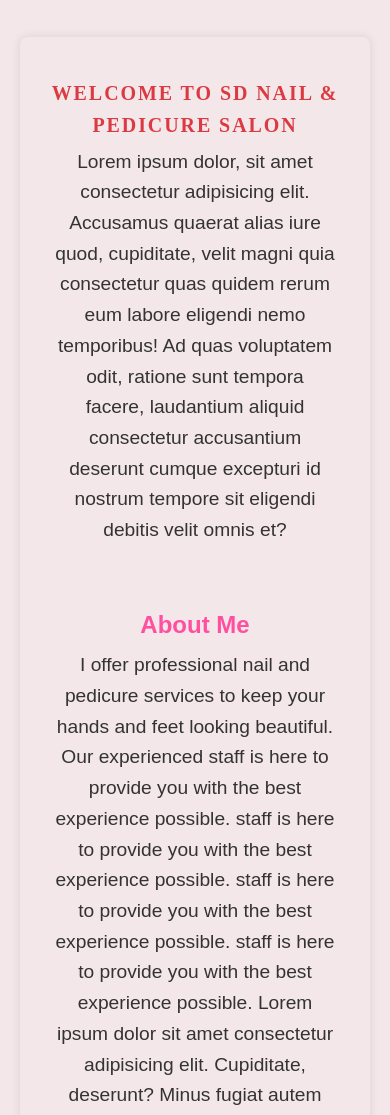
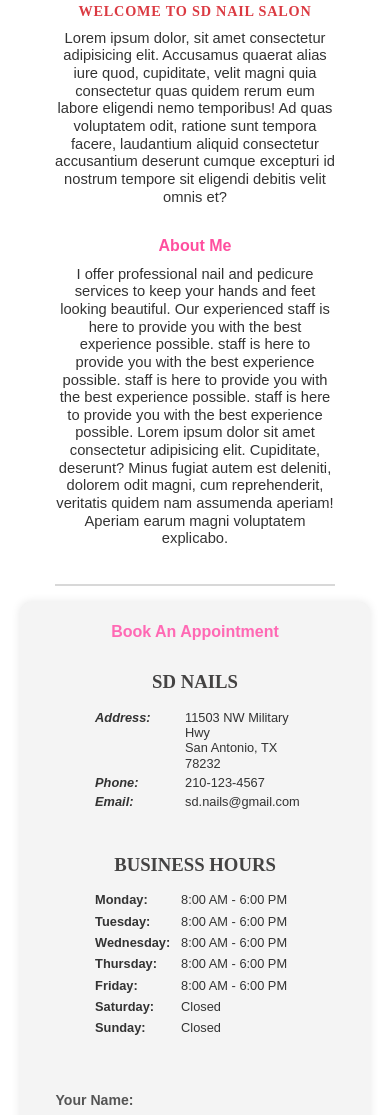
Before and after one commit to FernandoDLT/schedule-helper, a plain HTML site: page index.html in a window 390 px wide. Shown: the part 199-1314 px from the top of the page. Drawn offline with Linux system fonts and the light colour scheme.

Commit message:
Add contact-wrapper, media @480, centered booking @480, update all hs and text sizing

```diff
--- a/index.html
+++ b/index.html
@@ -20,7 +20,7 @@
          <div class="left-nav">
             <nav>
                <ul>
-                  <li><a href="#home">Home</a></li>
+                  <li><a href="#main">Home</a></li>
                   <li><a href="#home">About Me</a></li>
                   <li><a href="#services">Services</a></li>
                </ul>
@@ -83,9 +83,9 @@
    </section>
 
    <!-- Main Content Section -->
-   <section id="home">
+   <section id="main">
       <div class="welcome">
-         <h1>Welcome To SD Nail & Pedicure Salon</h1>
+         <h1 class="title">Welcome To SD Nail Salon</h1>
          <p>Lorem ipsum dolor, sit amet consectetur adipisicing elit.
             Accusamus quaerat alias iure quod, cupiditate, velit magni quia consectetur quas quidem
             rerum eum labore eligendi nemo temporibus! Ad quas voluptatem odit,
@@ -108,6 +108,7 @@
       </div>
    </section>
 
+   <hr>
 
    <!-- Booking Section -->
    <section id="booking">
@@ -136,30 +137,29 @@
 
 
          <!-- Contact information -->
-         <section id="contact-info">
-            <h3>SD Nails</h3>
+         <div id="contact-info-wrapper">
             <ul class="contact-details">
-               <li><i><b>Address:</b></i> 11503 NW Military Hwy Building
-                  <br>San Antonio, TX 78232</li>
-                  <!-- <li class="city">San Antonio, TX 78232</li> -->
-                  <li><i><b>Phone:</b></i> 210-123-4567</li>
-                  <li><i><b>Email:</b></i> sd.nails@gmail.com</li>
-               </ul>
+               <h3>SD Nails</h3>
+               <li><i><b>Address:</b></i> 11503 NW Military Hwy
+               <br>San Antonio, TX 78232</li>
+               <li><i><b>Phone:</b></i> 210-123-4567</li>
+               <li><i><b>Email:</b></i> sd.nails@gmail.com</li>
+            </ul>
 
 
             <div class="business-hrs">
                <h3>Business Hours</h3>
                <ul>
-                  <li class="day"><b>Monday:</b> 10:00 AM - 6:00 PM</li>
-                  <li class="day"><b>Tuesday:</b> 10:00 AM - 6:00 PM</li>
-                  <li class="day"><b>Wednesday:</b> 10:00 AM - 6:00 PM</li>
-                  <li class="day"><b>Thursday:</b> 10:00 AM - 6:00 PM</li>
-                  <li class="day"><b>Friday:</b> 10:00 AM - 6:00 PM</li>
+                  <li class="day"><b>Monday:</b> 8:00 AM - 6:00 PM</li>
+                  <li class="day"><b>Tuesday:</b> 8:00 AM - 6:00 PM</li>
+                  <li class="day"><b>Wednesday:</b> 8:00 AM - 6:00 PM</li>
+                  <li class="day"><b>Thursday:</b> 8:00 AM - 6:00 PM</li>
+                  <li class="day"><b>Friday:</b> 8:00 AM - 6:00 PM</li>
                   <li class="day"><b>Saturday:</b> Closed</li>
                   <li class="day"><b>Sunday:</b> Closed</li>
                </ul>
             </div>
-         </section>
+         </div>
       </div>
    </section>
 
--- a/style.css
+++ b/style.css
@@ -9,8 +9,8 @@
 /* Body and Layout */
 body {
    font-family: sans-serif;
-   line-height: 1.6;
-   background-color: #f4e7e9;
+   line-height: 1.2;
+   /* background-color: #fffafb; */
    color: #333;
    padding: 20px;
 }
@@ -134,13 +134,48 @@ nav ul li a:hover {
    transform: scale(1.05);
 }
 
-h1 {
-   /* font-size: 2.5rem; */
+.title {
+   display: flex;
+   align-items: center;
+   justify-content: center;
+   font-size: 1.25rem;
    font-family: 'Playfair Display', serif;
    text-align: center;
-   font-weight: 700;
-   font-size: clamp(10px, 5vw, 20px);
+   text-transform: uppercase;
    color: rgb(219, 58, 66);
+   position: relative;
+   margin: 30px 0 10px;
+   letter-spacing: .08rem;
+   /* line-height: 10px; */
+   /* Center the text vertically */
+   /* Center the text horizontally */
+   /* For positioning the pseudo-elements */
+}
+
+h1 {
+}
+
+.title::before,
+.title::after {
+   content: '';
+   flex-grow: 1;
+   /* Make the lines grow to take available space */
+   height: .01rem;
+   /* Thickness of the line */
+   background-color: rgb(193, 192, 192);
+   /* Line color */
+   max-width: 200px;
+   /* width: 10px; */
+}
+
+.title::before {
+   margin-right: 12px;
+   /* Space between the line and the text */
+}
+
+.title::after {
+   margin-left: 12px;
+   /* Space between the line and the text */
 }
 
 p {
@@ -152,7 +187,7 @@ p {
 /* General Section Styling */
 #services {
    text-align: center;
-   padding: 20px;
+   /* padding: 20px; */
 }
 
 /* Services Section */
@@ -262,37 +297,40 @@ p {
 /* Sections */
 
 .welcome {
-   padding: 40px 0 20px;
-}
-
-h1 {
-   margin-bottom: 6px;
-   font-size: 1.25rem;
-   text-transform: uppercase;
-   letter-spacing: .12rem;
-}
-
-#home h2 {
-   margin-bottom: 6px;
-   color: #ff4f9f;
-   text-align: center;
-}
-
-#home p {
-   padding: 0 0 40px 0;
-   text-align: center;
-   /* justify-content: center; */
-   margin: 0 auto;
-   width: 80%;
+   padding: 10px 0 40px;
 }
 
 
-section {
+#main .about h2 {
+   margin-bottom: 10px;
+   text-align: center;
+   font-size: 1.24em;
+   color: #ff4f9f;
+}
+
+#main p {
+   padding: 0px 0 10px 0;
+   width: 80%;
+   margin: 0 auto;
+   font-size: 1.2em;
+   text-align: center;
+   /* justify-content: center; */
+}
+
+
+#services {
    /* background-color: white; */
    padding: 0;
    border-radius: 8px;
    box-shadow: 0 0 10px rgba(0, 0, 0, 0.1);
-   margin-bottom: 50px;
+   /* margin-bottom: 28px; */
+}
+
+hr {
+   width: 65%;
+   margin: 20px auto;
+   border: 1px solid rgb(216, 216, 216);
+   border-width: .05px;
 }
 
 #booking {
@@ -311,6 +349,7 @@ section {
 #booking h2 {
    text-align: center;
    margin-bottom: 30px;
+   font-size: 1.24em;
    color: #ff69b4;
 }
 
@@ -341,7 +380,7 @@ section {
 
 #booking form label {
    margin-top: 10px;
-   font-size: 1.1rem;
+   font-size: .92em;
    font-weight: 600;
    color: #555;
 }
@@ -389,7 +428,7 @@ form button:hover {
 
 
 
-ul#contact-info {
+ul#contact-info-wrapper {
    list-style: none;
    padding: 0;
    margin: 0px;
@@ -406,14 +445,14 @@ ul.contact-details li {
    font-size: .8rem;
 }
 
-ul.contact-details li i {
+ul.contact-details li b {
    width: 100px;
    /* Set a fixed width for the labels */
    display: inline-block;
 }
 
 ul.contact-details li.city {
-   /* padding-left: 100px; */
+   padding-left: 50px;
    /* Align the city with the other text elements */
 }
 
@@ -483,7 +522,7 @@ footer p {
    }
 
    .sd-logo img {
-      height: 125px;
+      height: 90px;
    }
 
    .nav-container .left-nav,
@@ -494,6 +533,20 @@ footer p {
 
    nav ul li a {
       font-size: .82rem;
+   }
+
+   h1.title {
+      font-size: 1.24em;
+      letter-spacing: .05rem;
+   }
+
+   .title::before,
+   .title::after {
+      display: none;
+   }
+
+   .welcome p {
+      font-size: .92em;
    }
 
    footer p {
@@ -589,6 +642,18 @@ footer p {
       height: 200px;
    }
 
+   .welcome {
+      padding: 10px 0 20px;
+   }
+
+   #main p {
+      font-size: .92em;
+   }
+
+   h2 {
+      font-size: 1em;
+   }
+
    .burger-menu {
       display: flex;
       position: fixed;
@@ -654,36 +719,84 @@ footer p {
       transition: margin-top .9s ease;
    }
 
+   main p {
+      margin-bottom: 1px;
+   }
+
+   #main .about {
+      margin-bottom: 4px;
+   }
+
+   #main .about h2 {
+      font-size: 1em;
+   }
+
              /* Stack the contact details, business hours, and booking section vertically */
 
              .form-and-info {
                 display: flex;
-                flex-direction: column;
-                /* Stack the form and contact info vertically */
+                flex-direction: column-reverse;
                 align-items: center;
              }
 
+
+             #contact-info-wrapper {
+               display: flex;
+               flex-direction: row;
+
+               /* justify-content: center; */
+               /* align-items: center; */
+             }
+
+            .contact-details h3 {
+               text-align: center;
+            }
+
+
+            /* ul.contact-details li i {
+               width: 76px;
+            } */
+
+            li.day b {
+               width: 86px;
+            }
+             /* .contact-details li i b {
+               margin-right: 0px !important;
+             } */
+
+             .contact-details, .business-hours {
+               flex: 1;
+               margin-right: 20px;
+               width: 50%;
+             }
+/*
+             .business-hrs {
+               margin-right: 0;
+             }
+       */
              .contact-details {
-                padding: 0;
-                margin-bottom: 20px;
+                /* padding: 0;
+                margin-bottom: 20px; */
                 /* Add spacing between stacked sections */
-                text-align: center;
+                /* text-align: center; */
                 /* Center the text for smaller screens */
+                /* display: flex;
+                flex-direction: column; */
              }
 
              .business-hrs {
-                margin-bottom: 20px;
+                /* margin-bottom: 20px; */
                 /* Add some spacing before the booking section */
-                text-align: center;
+                /* text-align: center; */
                 /* Center the business hours for smaller screens */
              }
 
              #booking {
-                margin-top: 20px;
+                /* margin-top: 1px; */
                 /* Space above the booking section */
-                width: 100%;
+                /* width: 100%; */
                 /* Ensure the section takes up full width */
-                text-align: center;
+                /* text-align: center; */
                 /* Center align the booking section */
              }
 
@@ -693,19 +806,26 @@ footer p {
                 /* Make the form responsive */
                 max-width: 400px;
                 /* Set a max width for larger mobile screens */
-                margin: 0 auto;
+               margin: 0 auto;
                 /* Center the form */
                margin-bottom: 40px;
              }
 
              #booking h2 {
-                font-size: 1.5em;
+                font-size: 1em;
                 /* Adjust heading size for smaller screens */
              }
 
+                         #booking form label {
+                            margin-top: 10px;
+                            font-size: .88em;
+                            font-weight: 600;
+                            color: #555;
+                         }
+
              #booking label {
                 display: block;
-                margin-bottom: 10px;
+                margin-bottom: 4px;
                 /* Space between label and input */
              }
 
@@ -713,7 +833,7 @@ footer p {
              #booking select {
                 width: 100%;
                 padding: 8px;
-                margin-bottom: 15px;
+                margin-bottom: 10px;
                 /* Space between form elements */
              }
 
@@ -728,13 +848,12 @@ footer p {
              }
 
              #booking button:hover {
-                background-color: rgb(246, 12, 223);
+                background-color: rgb(250, 6, 230);
              }
 
              /* Adjust spacing between elements within the contact section */
-             .contact-details li,
              .business-hrs ul li {
-                margin-bottom: 10px;
+                margin-bottom: 6px;
              }
 
              /* Ensure everything is aligned to the center */
@@ -745,8 +864,69 @@ footer p {
              }
 
              /* Optional: Hide address on small screens if needed */
-             .contact-details li i b {
+             ul.contact-details li b {
                 display: block;
+                width: 68px;
                 /* Ensure address labels appear on their own line */
              }
 }
+
+/* @media (max-width: 480px) {
+   #contact-info-wrapper {
+      display: flex;
+      flex-direction: column;
+      align-items: center;
+      justify-content: center;
+      margin: 0 auto;
+   }
+
+   ul.contact-details, .business-hrs {
+      width: 80%;
+      margin: 4px auto 20px;
+   }
+
+      ul.contact-details li b {
+         width: 90px;
+      }
+} */
+
+@media (max-width: 480px) {
+   /* main p {
+   margin-bottom: 0px;
+   } */
+    h1.title {
+      font-size: .89em;
+    }
+
+   hr {
+      margin: 26px auto 16px;
+      width: 80%;
+   }
+
+   /* ul#contact-details {
+      margin-bottom: 100px;
+   } */
+
+   #booking h3 {
+      text-align: center;
+   }
+
+   #contact-info-wrapper {
+      display: flex;
+      flex-direction: column;
+      align-items: center;
+      justify-content: center;
+      margin: 0 auto;
+   }
+
+   ul.contact-details,
+   .business-hrs {
+      width: 90%;
+      margin: 0 auto 40px;
+      text-align: left;
+   }
+
+   ul.contact-details li b {
+      width: 90px;
+   }
+}
```
